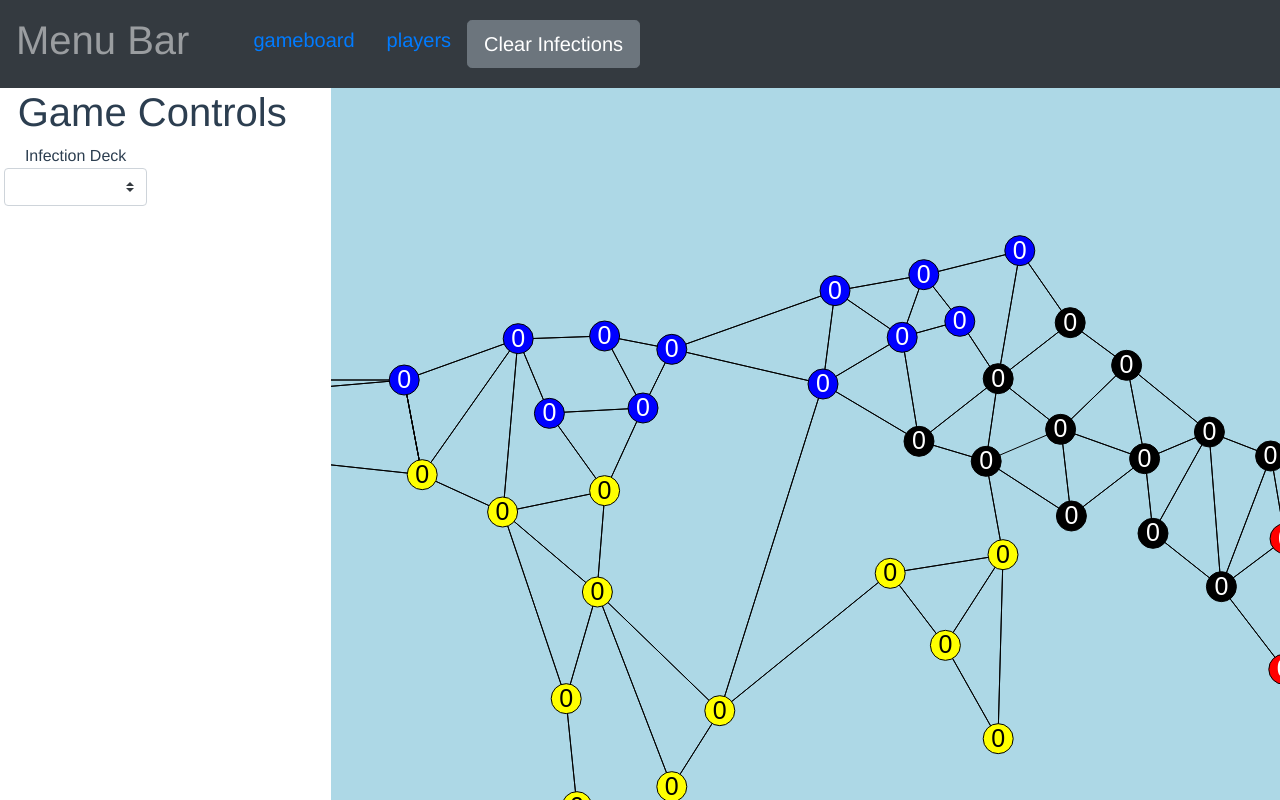
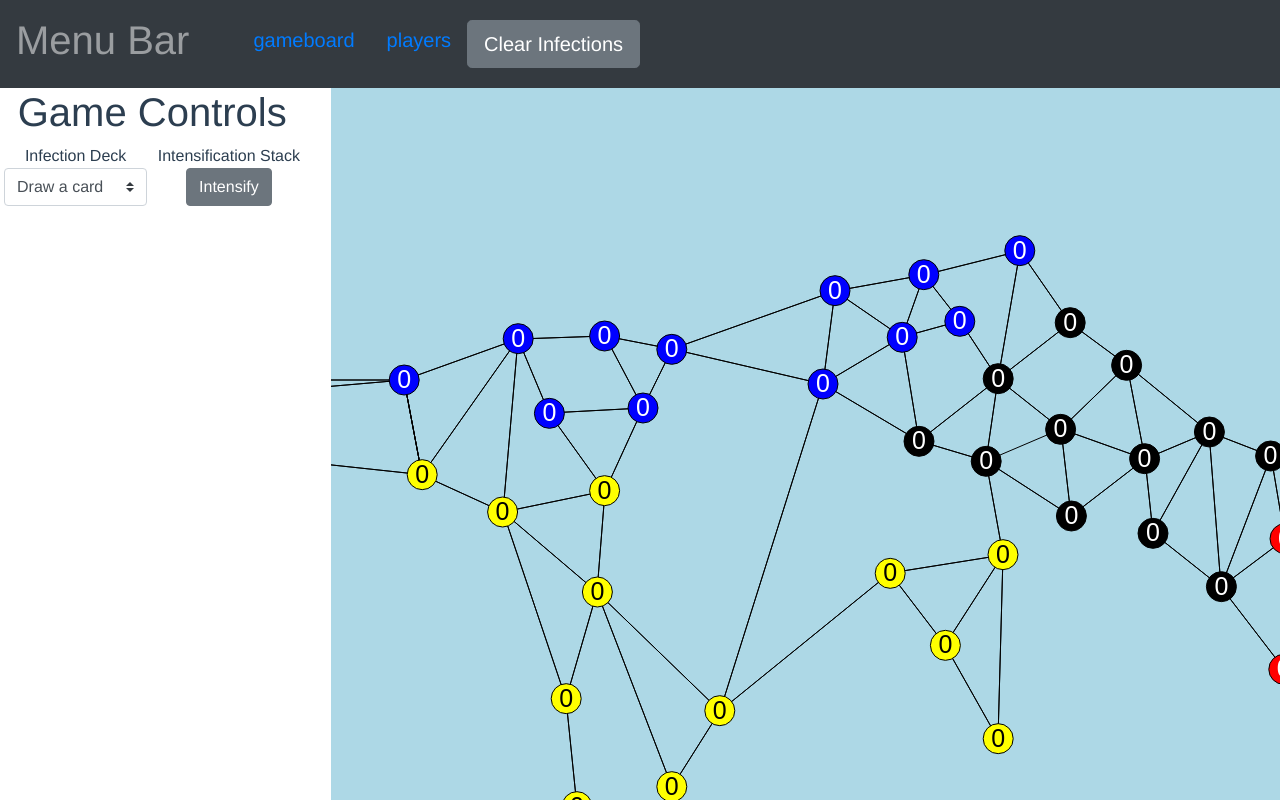
Before and after one commit to Jaco26/game-tracker-client-2, a Vue app: page /gameboard in a window 1280 px wide. Built offline with nearby package versions, Linux system fonts and the light colour scheme.

Commit message:
set up store module to handle keeping track of which infection cards have been drawn and which could be drawn next. so far only handling moving cards from deck to discard pile. next: implement stack to handle intensifications

```diff
--- a/src/Views/GameBoard/InfectionDeck.vue
+++ b/src/Views/GameBoard/InfectionDeck.vue
@@ -1,26 +1,87 @@
 <template>
   <div>
-    Infection Deck
-    <b-form-select :options="simpleCities"></b-form-select>
+    <b-form-row>
+      <b-col>
+        Infection Deck
+        <b-form-select
+          ref="infectionDeck"
+          :options="infectionDeckOptions"
+          v-model="selected"
+          @change="selectCard"
+        ></b-form-select>
+        <ul style="list-style: none;">
+          <li v-for="item in discardPile" :key="item">{{item}}</li>
+        </ul>
+      </b-col>
+      <b-col>
+        Intensification Stack
+        <b-button @click="intensify">Intensify</b-button>
+      </b-col>
+    </b-form-row>
   </div>
 </template>
 
 <script>
-import { mapGetters } from 'vuex'
+import { mapGetters, mapState, mapActions } from 'vuex'
 export default {
-  computed: {
-    ...mapGetters('game/cities', [
-      'simpleCities',
-    ]),
+  mounted() {
+    if (!this.allCardIds.length) {
+      this.setAllCardIds(Object.keys(this.citiesById));
+    }
   },
   data() {
     return {
-      cardsNotDrawn: [],
+      alwaysSelectedOption: {
+        value: 'always',
+        text: 'Draw a card',
+        disabled: true,
+      },
+      selected: 'always',
     }
   },
-  mounted() {
-    this.cardsNotDrawn = this.simpleCities.map(c => c.id);
-  }
+  computed: {
+    ...mapState('game/infection-deck', [
+      'allCardIds',
+      'discardIds',
+      'intensifyStackIds',
+    ]),
+    ...mapGetters('game/infection-deck', [
+      'possibleNextCardIds'
+    ]),
+    ...mapGetters('game/cities', [
+      'citiesById',
+    ]),
+    infectionDeckOptions() {
+      return [this.alwaysSelectedOption, ...this.possibleNextCardIds.map(id => ({
+          value: id,
+          text: this.citiesById[id].name,
+        })).sort()
+      ];
+    },
+    discardPile() {
+      if (this.discardIds.length) {
+        return this.discardIds.map(id => this.citiesById[id].name);
+      }
+    }
+  },
+  methods: {
+    ...mapActions('game/infection-deck', [
+      'setAllCardIds',
+      'drawCard',
+      'intensify'
+    ]),
+    selectCard(id) {
+      // This is dumb but I have to check if the id has a value
+      // because when I set this.selected back to its default 'always',
+      // the b-form-select emits another "change" event which in turn
+      // invokes this method and passes in a null value for as the "id"
+      // argument and everything gets fucked up if I try to commit it.
+      if (id) this.drawCard(id);
+      this.$nextTick(() => {
+        this.selected = 'always'
+      });
+    },
+  },
 
 }
 </script>
--- a/src/Views/GameBoard/index.vue
+++ b/src/Views/GameBoard/index.vue
@@ -2,13 +2,11 @@
   <b-row class="h-100 pl-1">
     <b-col cols="sm-3">
       <h1>Game Controls</h1>
-      <b-form-row>
-        <b-col cols="sm-6">
+      <b-form-row class="pa-1">
+        <b-col>
           <InfectionDeck />
         </b-col>
-
       </b-form-row>
-
     </b-col>
     <b-col cols="sm-9" >
       <CityGraphCanvas  />
--- a/src/store/modules/game/cities.js
+++ b/src/store/modules/game/cities.js
@@ -54,11 +54,18 @@ export default {
     }
   },
   getters: {
-    simpleCities: state => state.graph.map(c => ({
-      name: c.name,
-      id: c.id,
-      color: c.color,
+    simpleCities: state => state.graph.map(city => ({
+      name: city.name,
+      id: city.id,
+      color: city.color,
     })),
+    citiesById: state => state.graph.reduce((a, city) => {
+      a[city.id] = {
+        name: city.name,
+        color: city.color,
+      }
+      return a;
+    }, {}),
   }
 }
 
--- a/src/store/modules/game/index.js
+++ b/src/store/modules/game/index.js
@@ -1,9 +1,11 @@
 import players from './players';
 import cities from './cities';
+import infectionDeck from './infection-deck';
 
 export default {
   modules: {
     players,
     cities,
+    'infection-deck': infectionDeck,
   },
 }
--- /dev/null
+++ b/src/store/modules/game/infection-deck.js
@@ -0,0 +1,49 @@
+
+const STORAGE_KEY = 'infectionDeck';
+
+function initialState() {
+  return {
+    allCardIds: [],
+    discardIds: [],
+    intensifyStackIds: [],
+  }
+}
+
+function loadFromStorage(state, customKeys) {
+  const storage = JSON.parse(localStorage.getItem(STORAGE_KEY));
+  if (storage) {
+    const keysToLoad = customKeys || Object.keys(storage);
+    keysToLoad.forEach(key => {
+      state[key] = storage[key];
+    });
+  }
+  return state;
+}
+
+export default {
+  state: loadFromStorage(initialState()),
+  actions: {
+    setAllCardIds({ commit }, ids) {
+      commit('setState', {
+        key: 'allCardIds',
+        data: ids,
+      });
+    },
+    drawCard({ commit, state }, id) {
+      commit('setState', {
+        key: 'discardIds',
+        data: state.discardIds.length
+          ? [...state.discardIds, id]
+          : [id],
+      });
+    },
+    intensify({ commit, state }) {
+
+    },
+  },
+  getters: {
+    possibleNextCardIds: state => state.intensifyStackIds.length
+      ? state.intensifyStack[state.intensifyStack.length - 1].filter(id => !state.discardIds.includes(id))
+      : state.allCardIds.filter(id => !state.discardIds.includes(id)),
+  }
+}
```
